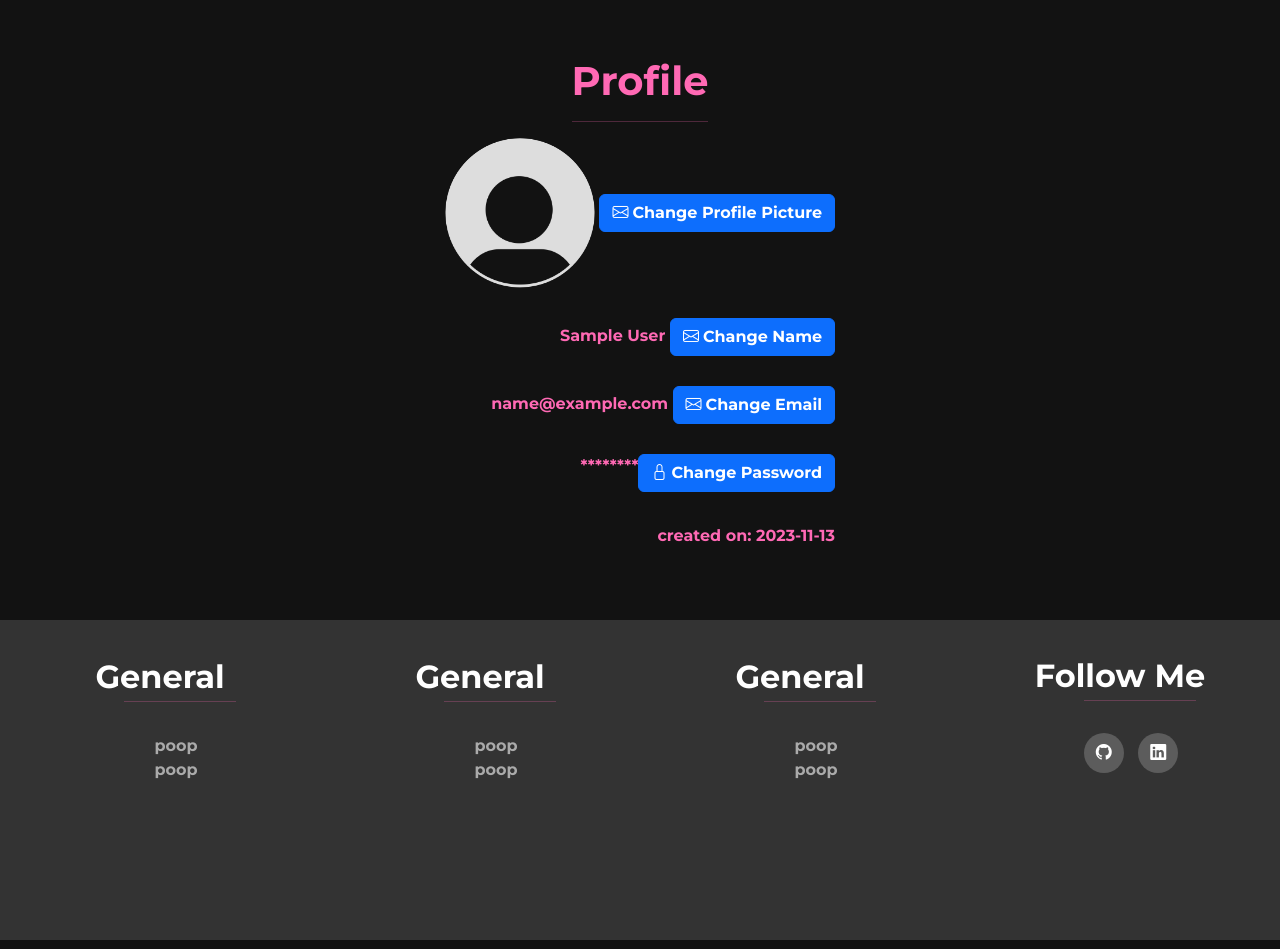
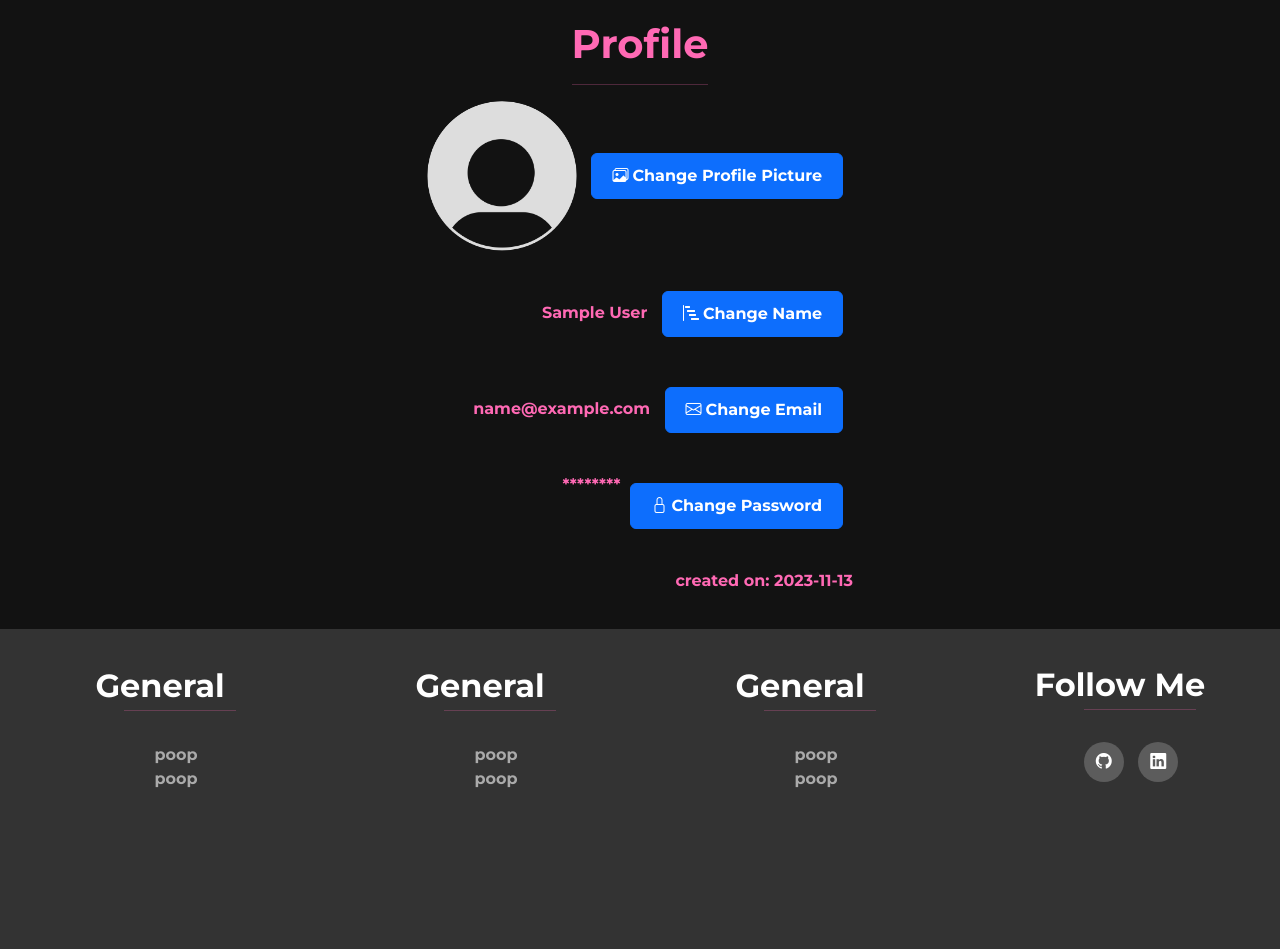
Before and after one commit to jaydeep080805/ToDoey, a Flask app: page /profile in a window 1280 px wide. Shown: the part 44-993 px from the top of the page. Run offline with Flask 3, Linux system fonts and the light colour scheme; the visitor is signed in with stand-in values (Sample User, id 1); data comes from the database, SQL or seed files in the repository; some libraries are stand-ins or nearby versions.

Commit message:
minor change to class name

```diff
--- a/ToDoey/templates/profile.html
+++ b/ToDoey/templates/profile.html
@@ -5,25 +5,25 @@
 <div class="profile-container">
   <div class="profile-info">
     <img src="{{ image_file }}" class="profile-picture" />
-    <button type="button" class="btn btn-primary change-email-button">
+    <button type="button" class="btn btn-primary change-info-button">
       <a href="{{ url_for('main.change_pic') }}"
-        ><i class="bi bi-envelope button-icon"></i>Change Profile Picture</a
+        ><i class="bi bi-images button-icon"></i>Change Profile Picture</a
       >
     </button>
   </div>
 
   <div class="profile-info">
     {{ user_info.name }}
-    <button type="button" class="btn btn-primary change-email-button">
+    <button type="button" class="btn btn-primary change-info-button">
       <a href="{{ url_for('main.change_name') }}"
-        ><i class="bi bi-envelope button-icon"></i>Change Name</a
+        ><i class="bi bi-bar-chart-steps button-icon"></i>Change Name</a
       >
     </button>
   </div>
 
   <div class="profile-info">
     {{ user_info.email }}
-    <button type="button" class="btn btn-primary change-email-button">
+    <button type="button" class="btn btn-primary change-info-button">
       <a href="{{ url_for('main.change_email') }}"
         ><i class="bi bi-envelope button-icon"></i>Change Email</a
       >
@@ -32,7 +32,7 @@
 
   <div class="profile-info">
     <p>********</p>
-    <button type="button" class="btn btn-primary change-email-button">
+    <button type="button" class="btn btn-primary change-info-button">
       <a href="{{ url_for('main.change_password') }}"
         ><i class="bi bi-lock button-icon"></i>Change Password</a
       >
```
